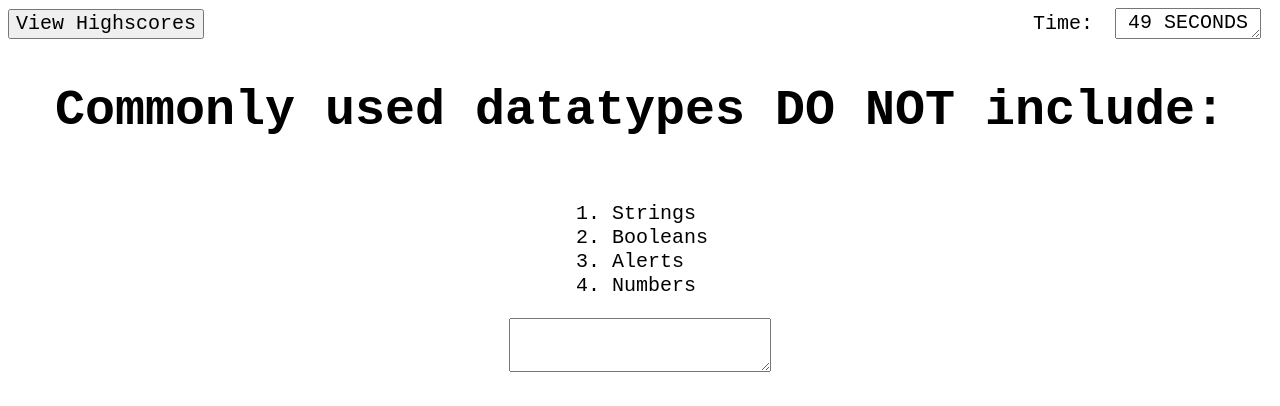
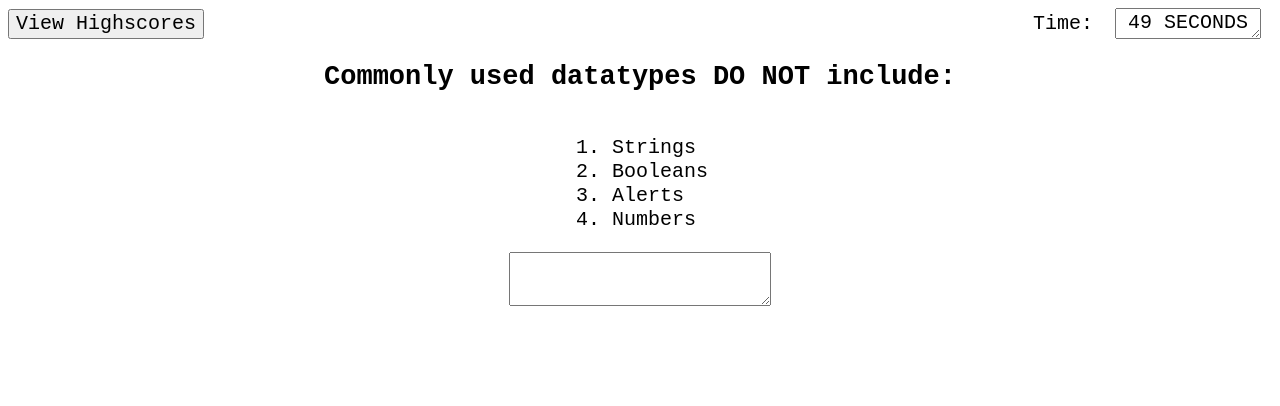
Before and after one commit to SanjeevKumar-DEV/Timing-Coding-Quiz, a plain HTML site: page index.html in a window 1280 px wide. Both pictures are taken after a click on the button "Start Quiz". Drawn offline with Linux system fonts and the light colour scheme.

Commit message:
Added some more font properties changes to make it look nicer.

```diff
--- a/assets/css/style.css
+++ b/assets/css/style.css
@@ -44,8 +44,10 @@ h1 {
 }
 
 h2 {
-    font-size: 50px;
-    font-weight:50px;
+    font-size: 27px;
+    font-weight:20px;
+    max-width: 800px;
+    min-width: 300px;
 }
 
 p {
```
